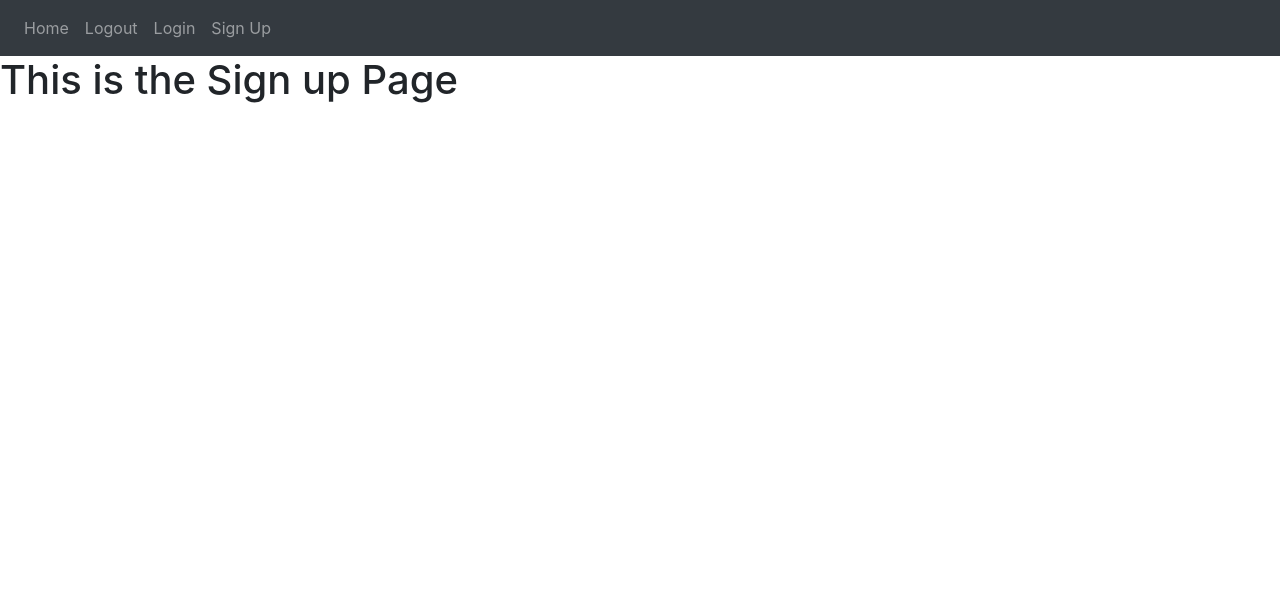
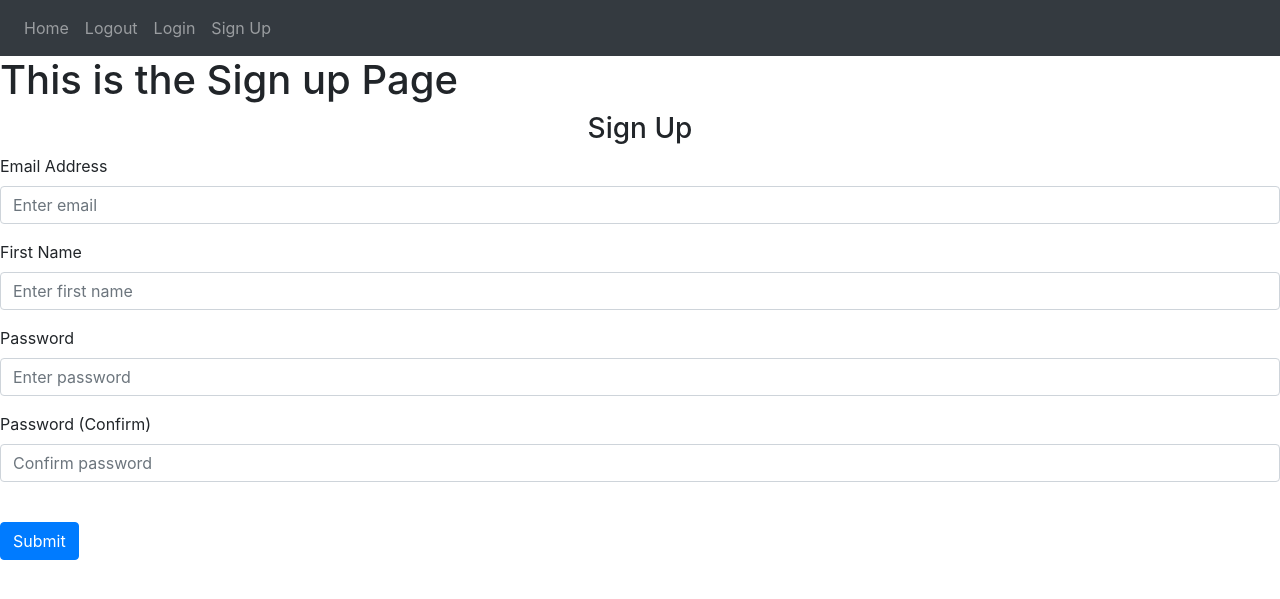
Before and after one commit to Thug-coder/Flask_Notes_Website, a Flask app: page /sign-up in a window 1280 px wide. Shown: the top 599 px of the page. Run offline with Flask 3, Linux system fonts and the light colour scheme; some libraries are stand-ins or nearby versions.

Commit message:
signup page added

```diff
--- a/website/templates/sign_up.html
+++ b/website/templates/sign_up.html
@@ -4,4 +4,50 @@
 
 <h1>This is the Sign up Page</h1>
 
+<form method="POST">
+    <h3 align="center">Sign Up</h3>
+    <div class="form-group">
+      <label for="email">Email Address</label>
+      <input
+        type="email"
+        class="form-control"
+        id="email"
+        name="email"
+        placeholder="Enter email"
+      />
+    </div>
+    <div class="form-group">
+      <label for="firstName">First Name</label>
+      <input
+        type="text"
+        class="form-control"
+        id="firstName"
+        name="firstName"
+        placeholder="Enter first name"
+      />
+    </div>
+    <div class="form-group">
+      <label for="password1">Password</label>
+      <input
+        type="password"
+        class="form-control"
+        id="password1"
+        name="password1"
+        placeholder="Enter password"
+      />
+    </div>
+    <div class="form-group">
+      <label for="password2">Password (Confirm)</label>
+      <input
+        type="password"
+        class="form-control"
+        id="password2"
+        name="password2"
+        placeholder="Confirm password"
+      />
+    </div>
+    <br />
+    <button type="submit" class="btn btn-primary">Submit</button>
+  </form>
+
 {% endblock %}
```
